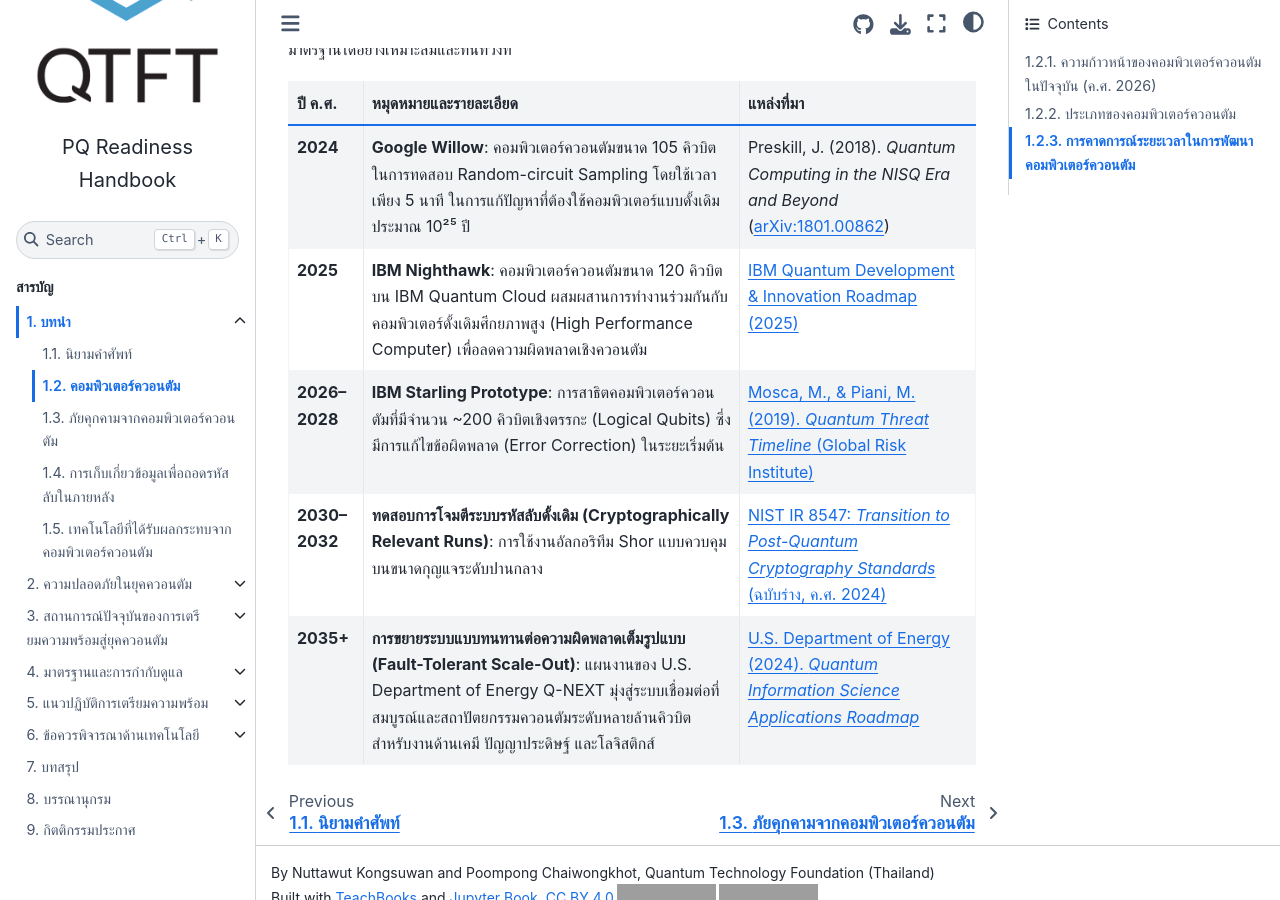
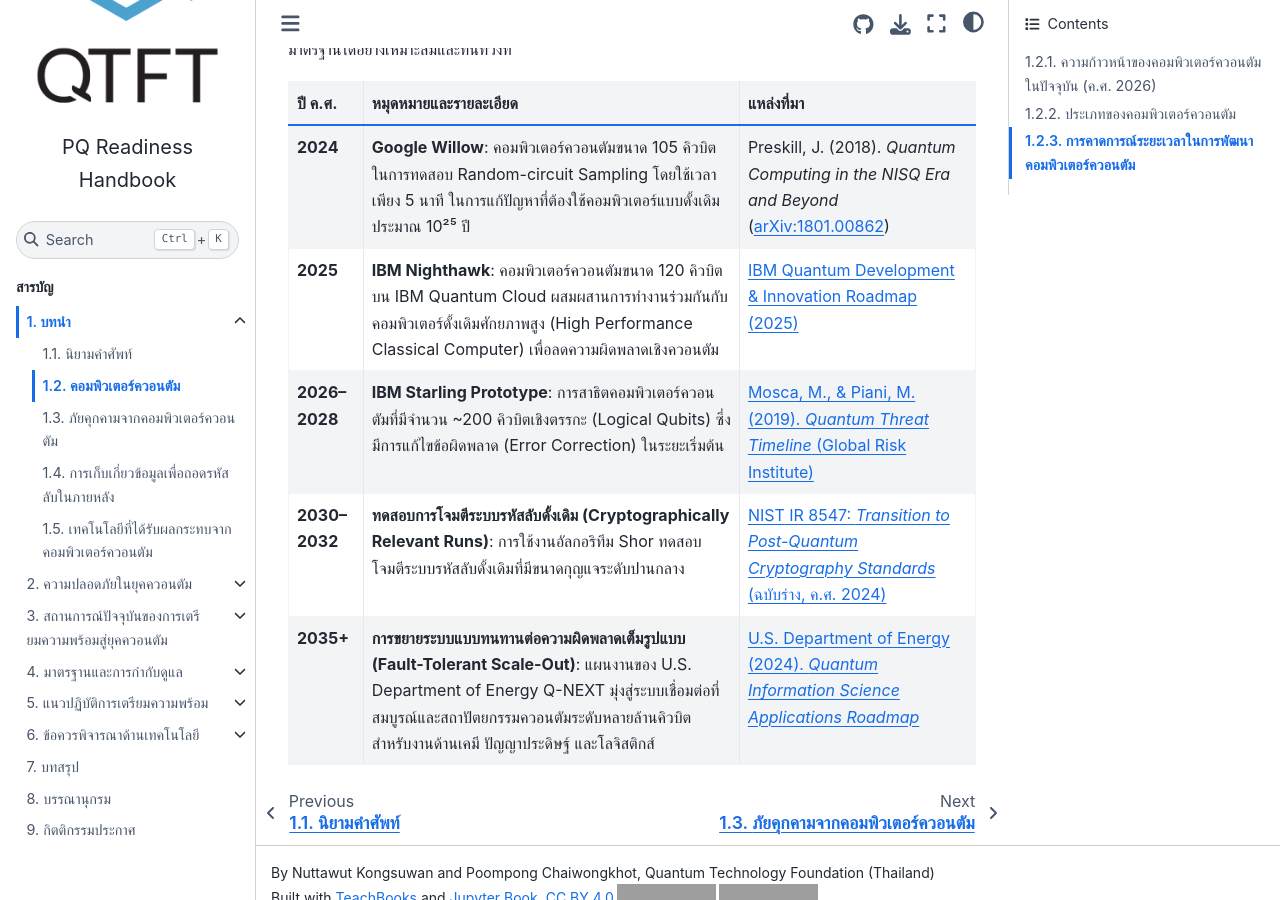
Before and after one commit to qtft/pq-readiness-handbook, a Jupyter Book: the page built from book/introduction/quantum-computer.md, in a window 1280 px wide and 900 px high, scrolled down 2499 px. Built offline with Jupyter Book 1.0.4 settings and Sphinx 7.4.7 and the Sphinx Book theme 1.1.4, drawn with Linux system fonts in a browser that asks for light colours; comment, search, counter and statistics services are not loaded; cross-references to code outside the pages are shown as plain code; grey boxes are pictures that could not be loaded.

Commit message:
quantum computer

```diff
--- a/book/introduction/quantum-computer.md
+++ b/book/introduction/quantum-computer.md
@@ -38,7 +38,7 @@
 | ปี ค.ศ. | หมุดหมายและรายละเอียด | แหล่งที่มา |
 |---------|------------------------|------------|
 | **2024** | **Google Willow**: คอมพิวเตอร์ควอนตัมขนาด 105 คิวบิต ในการทดสอบ Random-circuit Sampling โดยใช้เวลาเพียง 5 นาที ในการแก้ปัญหาที่ต้องใช้คอมพิวเตอร์แบบดั้งเดิมประมาณ 10²⁵ ปี | Preskill, J. (2018). *Quantum Computing in the NISQ Era and Beyond* ([arXiv:1801.00862](https://arxiv.org/abs/1801.00862)) |
-| **2025** | **IBM Nighthawk**: คอมพิวเตอร์ควอนตัมขนาด 120 คิวบิต บน IBM Quantum Cloud ผสมผสานการทำงานร่วมกันกับคอมพิวเตอร์ดั้งเดิมศีกยภาพสูง (High Performance Computer) เพื่อลดความผิดพลาดเชิงควอนตัม | [IBM Quantum Development & Innovation Roadmap (2025)](https://www.ibm.com/roadmaps/quantum/2025/) |
+| **2025** | **IBM Nighthawk**: คอมพิวเตอร์ควอนตัมขนาด 120 คิวบิต บน IBM Quantum Cloud ผสมผสานการทำงานร่วมกันกับคอมพิวเตอร์ดั้งเดิมศักยภาพสูง (High Performance Classical Computer) เพื่อลดความผิดพลาดเชิงควอนตัม | [IBM Quantum Development & Innovation Roadmap (2025)](https://www.ibm.com/roadmaps/quantum/2025/) |
 | **2026–2028** | **IBM Starling Prototype**: การสาธิตคอมพิวเตอร์ควอนตัมที่มีจำนวน ~200 คิวบิตเชิงตรรกะ (Logical Qubits) ซึ่งมีการแก้ไขข้อผิดพลาด (Error Correction) ในระยะเริ่มต้น | [Mosca, M., & Piani, M. (2019). *Quantum Threat Timeline* (Global Risk Institute)](https://globalriskinstitute.org/publication/quantum-threat-timeline/) |
-| **2030–2032** | **ทดสอบการโจมตีระบบรหัสลับดั้งเดิม (Cryptographically Relevant Runs)**: การใช้งานอัลกอริทึม Shor แบบควบคุมบนขนาดกุญแจระดับปานกลาง | [NIST IR 8547: *Transition to Post-Quantum Cryptography Standards* (ฉบับร่าง, ค.ศ. 2024)](https://csrc.nist.gov/pubs/ir/8547/ipd) |
+| **2030–2032** | **ทดสอบการโจมตีระบบรหัสลับดั้งเดิม (Cryptographically Relevant Runs)**: การใช้งานอัลกอริทึม Shor ทดสอบโจมตีระบบรหัสลับดั้งเดิมที่มีขนาดกุญแจระดับปานกลาง | [NIST IR 8547: *Transition to Post-Quantum Cryptography Standards* (ฉบับร่าง, ค.ศ. 2024)](https://csrc.nist.gov/pubs/ir/8547/ipd) |
 | **2035+** | **การขยายระบบแบบทนทานต่อความผิดพลาดเต็มรูปแบบ (Fault-Tolerant Scale-Out)**: แผนงานของ U.S. Department of Energy Q-NEXT มุ่งสู่ระบบเชื่อมต่อที่สมบูรณ์และสถาปัตยกรรมควอนตัมระดับหลายล้านคิวบิต สำหรับงานด้านเคมี ปัญญาประดิษฐ์ และโลจิสติกส์ | [U.S. Department of Energy (2024). *Quantum Information Science Applications Roadmap*](https://www.quantum.gov/wp-content/uploads/2024/12/DOE_QIS_Roadmap_Final.pdf) |
```
